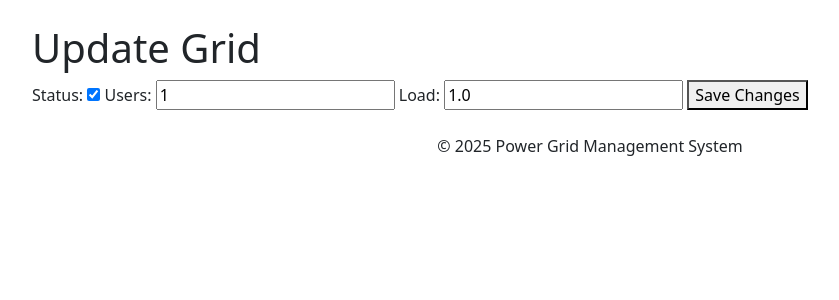
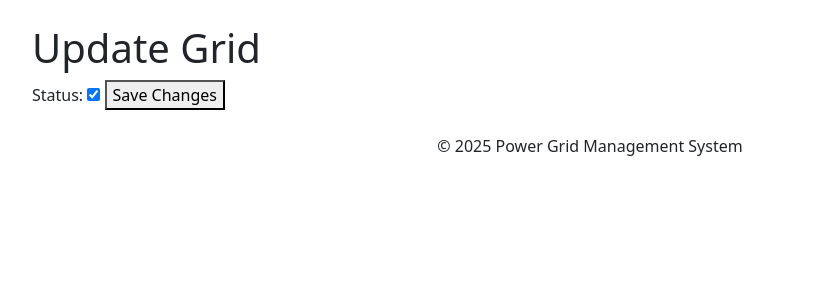
Before and after one commit to manucmadhu/Main-Project, a Django app: page /grids/1/update/ in a window 1280 px wide. Shown: the part 56-356 px from the top of the page, without its empty margins (50-889 px from the left). Run offline with Django 5.2, Linux system fonts and the light colour scheme; tables that the repository leaves empty hold one stand-in row (values such as "Sample post"); parts of the project's set-up code (start-up, migrations or seed data) failed here and were passed over.

Commit message:
section grid generator backend front end complete logic

```diff
--- a/admin_panel/views.py
+++ b/admin_panel/views.py
@@ -26,7 +26,7 @@ def update_section(request, section_id):
         # Update fields with data from the form
         activity_status = request.POST.get('activity_status', 'off')  # Default to 'off' if not provided
         # section.grids = request.POST.get('grids', section.grids)
-        section.users = int(request.POST.get('users', section.users))  # Convert to int
+        # section.users = int(request.POST.get('users', section.users))  # Convert to int
         # section.load = int(request.POST.get('load', section.load))  # Convert to int
         section.max_load = int(request.POST.get('max_load', section.max_load))  # Convert to int
         section.users=user_model.bear.objects.filter(section=section.uuid).count()
@@ -177,17 +177,11 @@ def update_grid(request, grid_id):
         grid.activity_status = activity_status == 'on'
 
         # Update other fields with form data
-        try:
-            grid.users = request.POST.get('users', grid.users)
-            grid.load = request.POST.get('load', grid.load)
-        except ValueError:
-            # Handle invalid numeric input
-            # messages.error(request, "Invalid input for users or load. Please provide valid numbers.")
-            return render(request, 'update_grid.html', {'grid': grid})
 
         # Adjust fields based on logic
-        if not grid.activity_status or grid.users == 0 or grid.load == 0:
+        if not grid.activity_status :
             grid.activity_status = False
+            grid_off(grid.uuid)
             grid.users = 0
             grid.load = 0
 
--- a/templates/generators.html
+++ b/templates/generators.html
@@ -11,7 +11,7 @@
         <h2>Generators</h2>
 
         <!-- Generator ID Input Form -->
-        <form method="GET" action=""{% url 'view_generator' generator_id=1 %}">
+        <form method="GET" action=""href="{% url 'view_generator' generator_id=1 %}">
             <label for="generator_id">Enter Generator ID: </label>
             <input type="text" id="generator_id" name="generator_id" required>
             <button type="submit">View Generator</button>
--- a/templates/sections.html
+++ b/templates/sections.html
@@ -23,6 +23,7 @@
                 <h3>Section Details</h3>
                 <p><strong>Status:</strong> {{ section.activity_status }}</p>
                 <p><strong>Grids:</strong> {{ section.grids }}</p>
+                <p><strong>Users:</strong> {{ section.users }}</p>
                 <p><strong>Current Load:</strong> {{ section.load }}</p>
                 <p><strong>Max Load:</strong> {{ section.max_load }}</p>
                 <a href="{% url 'update_section' section_id=section.uuid %}">Edit Section</a>
--- a/templates/update_grid.html
+++ b/templates/update_grid.html
@@ -12,11 +12,6 @@
         value="on"
         {% if grid.activity_status %}checked{% endif %}>
 
-        <label for="users">Users:</label>
-        <input type="number" name="users" value="{{ grid.users}}" required>
-
-        <label for="load">Load:</label>
-        <input type="number" name="load" value="{{ grid.load }}" required>
 
         <button type="submit">Save Changes</button>
     </form>
--- a/templates/update_sections.html
+++ b/templates/update_sections.html
@@ -13,8 +13,8 @@
         value="on"
         {% if section.activity_status %}checked{% endif %}>
 
-        <label for="users">Users:</label>
-        <input type="number" name="users" value="{{ section.users}}" required>
+        {% comment %} <label for="users">Users:</label>
+        <input type="number" name="users" value="{{ section.users}}" required> {% endcomment %}
 
         <label for="Grid Id">Grid:</label>
         <input type="number" name="grids" value="{{ section.grids }}" required>
```
Also changed, not shown: users/migrations/0011_bear_past_usage_alter_section_grids.py (added).
